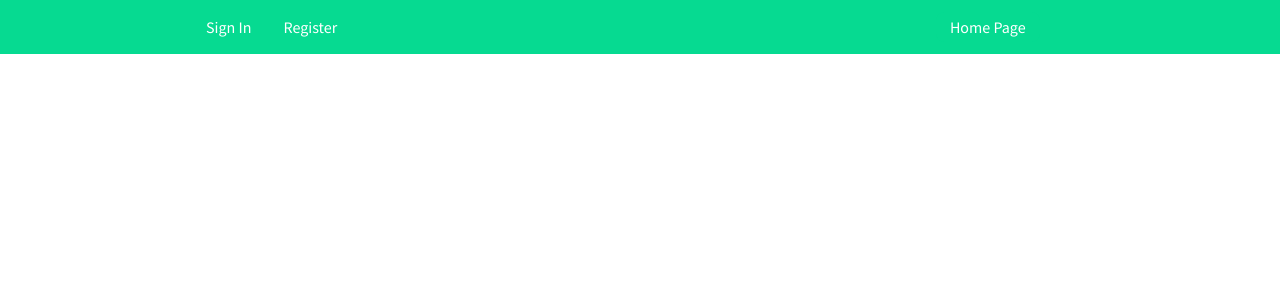
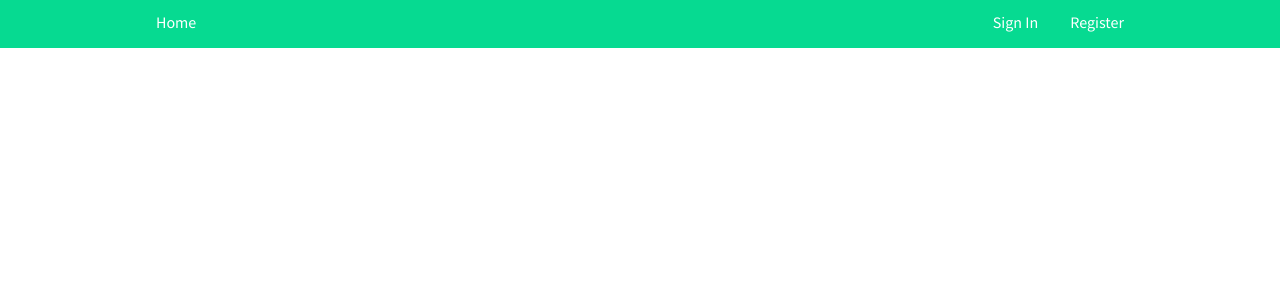
Before and after one commit to tx-services-Internship/travel-reactjs-frontend-mario, a React (Create React App) app: page / in a window 1280 px wide. Shown: the top 300 px of the page. Built offline with nearby package versions, Linux system fonts and the light colour scheme.

Commit message:
Izbacio styled-components, sve uradjeno u CSS-u

```diff
--- a/src/App.css
+++ b/src/App.css
@@ -2,13 +2,53 @@
   text-align: center;
   font-family: 'Source Sans Pro', sans-serif;
 }
-
 
 .view {
     display: flex;
     justify-content: center;
     align-items: center;
     height: 100vh;
+}
+
+.Navbar{
+  float: left;
+}
+
+.NavRight{
+  float: right;
+  display: flex;
+}
+
+ul {
+  background: #06da91;
+  font-family: 'Source Sans Pro', sans-serif;
+  height: 2.3rem;
+  font-size: 1em;
+  margin: 0;
+  padding: 0;
+  display: flex;
+  justify-content: space-between;
+  align-items: center;
+  padding: 0.2rem calc((100vw - 1000px) / 2);
+  padding-bottom: 0.5rem;
+  z-index: 12;
+}
+
+li {
+  cursor: pointer;
+  color: #ffffff;
+  align-items: center;
+  display: flex;
+}
+
+a:link {
+  color: #ffffff;
+  display: flex;
+  align-items: center;
+  padding: 0 1rem;
+  height: 100%;
+  cursor: pointer;
+  text-decoration: none;
 }
 
 .login-form{
--- a/src/App.tsx
+++ b/src/App.tsx
@@ -4,7 +4,7 @@ import Home from "./pages/home";
 import SignInPage from "./pages/signin";
 import Register from "./pages/register";
 import Forma from "./pages/forma";
-import Navbar from './components/index';
+import Navbar from './components/navbar';
 import './App.css';
 
 function App() {
--- a/src/components/index.tsx
+++ /dev/null
@@ -1,32 +0,0 @@
-import React from 'react';
-import {
-Nav,
-NavLink,
-Bars,
-NavMenu,
-NavBtn,
-NavBtnLink,
-} from './navbar';
-
-const Navbar = () => {
-return (
-	<>
-	<Nav>
-		<Bars />
-		<NavMenu>
-		<NavLink to='/signin' >
-			Sign In
-		</NavLink>
-		<NavLink to='/register' >
-			Register
-		</NavLink>
-		</NavMenu>
-		<NavBtn>
-		<NavBtnLink to='/home'>Home Page</NavBtnLink>
-		</NavBtn>
-	</Nav>
-	</>
-);
-};
-
-export default Navbar;
--- a/src/components/navbar.tsx
+++ b/src/components/navbar.tsx
@@ -1,80 +1,51 @@
-import { FaBars } from 'react-icons/fa';
-import { NavLink as Link } from 'react-router-dom';
-import styled from 'styled-components';
+import React from "react";
+import { Link } from "react-router-dom";
 
-export const Nav = styled.nav`
-background: #06da91;
-font-family: 'Source Sans Pro', sans-serif;
-height: 3rem;
-font-size: 1em;
-display: flex;
-justify-content: space-between;
-padding: 0.2rem calc((100vw - 1000px) / 2);
-z-index: 12;
-`;
+const Navbar = () => {
+	return (
+	  <div>
+		<div className="NavBar">
+		  <ul>
 
-export const NavLink = styled(Link)`
-color: #ffffff;
-display: flex;
-align-items: center;
-padding: 0 1rem;
-height: 100%;
-cursor: pointer;
-text-decoration: none;
-&.active {
-	color: #ffffff;
-}
-`;
+			<Link to="/home">
+			  <li>Home</li>
+			</Link>
 
-export const Bars = styled(FaBars)`
-display: none;
-color: #ffffff;
-@media screen and (max-width: 10%) {
-	display: block;
-	position: absolute;
-	top: 0;
-	right: 0;
-	transform: translate(-100%, 100%);
-	font-size: 1.8rem;
-	cursor: pointer;
-}
-`;
+		<div className="NavRight">
+			<Link to="/signin">
+			  <li>Sign In</li>
+			</Link>
 
-export const NavMenu = styled.div`
-display: flex;
-align-items: center;
-margin-left: 5%;
-margin-right: 5%;
-width: 100vw;
-white-space: nowrap;
-@media screen and (max-width: 10%) {
-	display: none;
-}
-`;
+			<Link to="/register">
+			  <li>Register</li>
+			</Link>
+		</div>
+		  </ul>
+		</div>
+	  </div>
+	);
+  };
 
-export const NavBtn = styled.nav`
-display: flex;
-align-items: center;
-margin-right: 10%;
-justify-content: flex-end;
-width: 100vw;
-@media screen and (max-width: 10%) {
-	display: none;
-}
-`;
 
-export const NavBtnLink = styled(Link)`
-border-radius: 8px;
-background: #06da91;
-padding: 0.3rem 0.9rem;
-color: #ffffff;
-cursor: pointer;
-text-decoration: none;
-transition: all 0.2s ease-in-out;
-margin-left: 10%;
-&:hover {
-	transition: all 0.2s ease-in-out;
-	background: #808080;
-	color: #ffffff;
-}
-`;
+// {
+// return (
+// 	<>
+// 	<Nav>
+// 		<Bars />
+// 		<NavMenu>
+// 		<NavLink to='/signin' >
+// 			Sign In
+// 		</NavLink>
+// 		<NavLink to='/register' >
+// 			Register
+// 		</NavLink>
+// 		</NavMenu>
+// 		<NavBtn>
+// 		<NavBtnLink to='/home'>Home Page</NavBtnLink>
+// 		</NavBtn>
+// 	</Nav>
+// 	</>
+// );
+// };
+
+export default Navbar;
```
